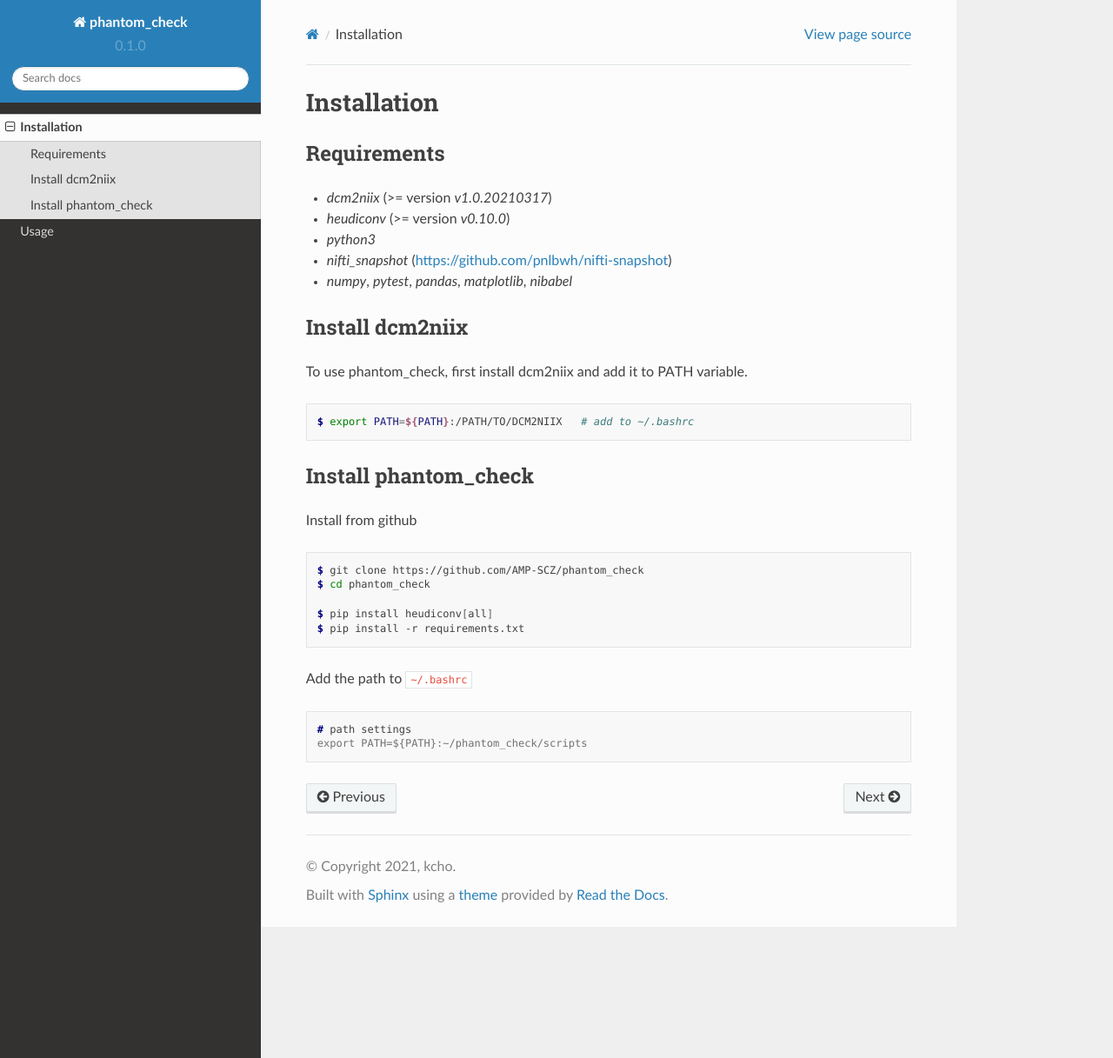
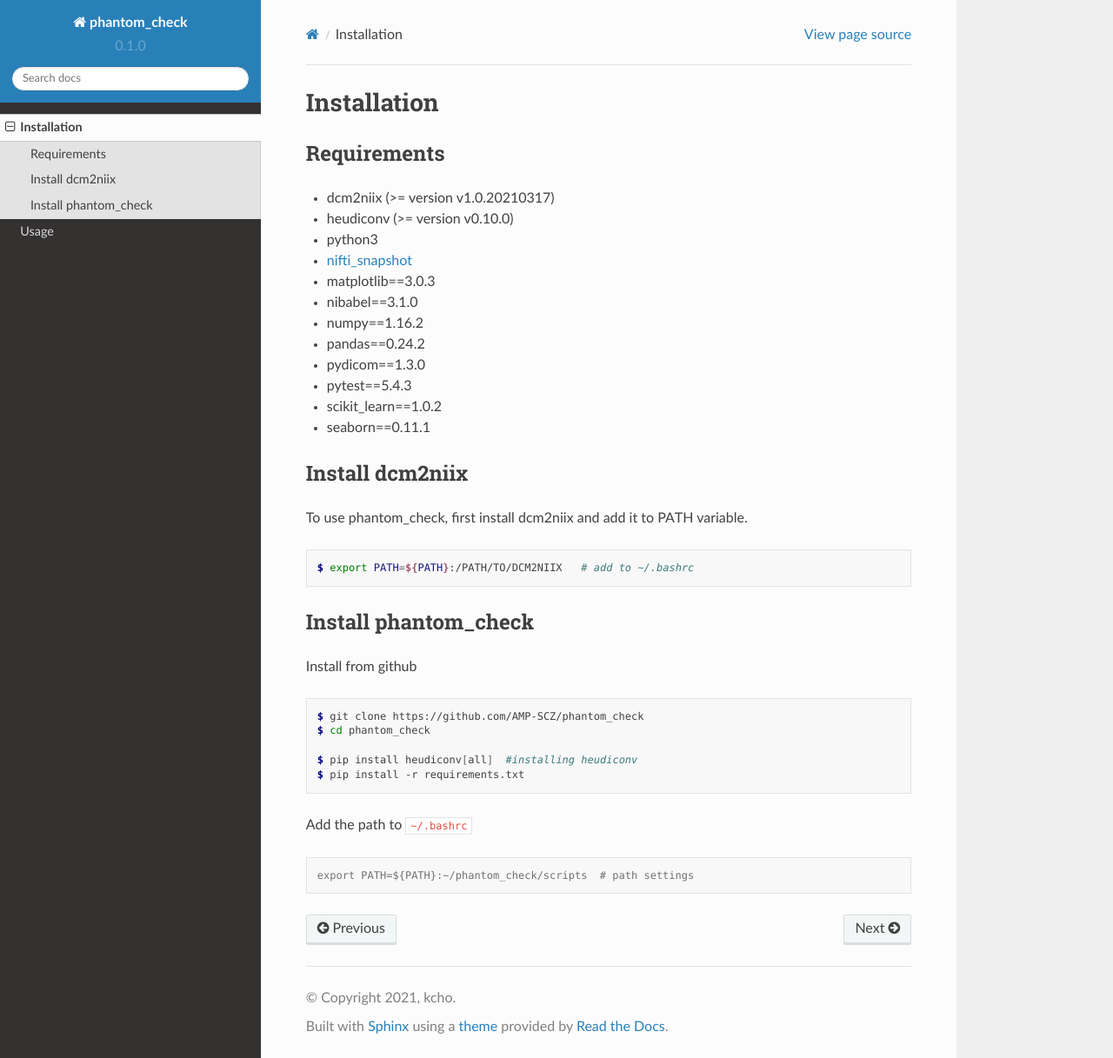
Before and after one commit to AMP-SCZ/qqc, a Sphinx documentation site: the page built from docs/source/installation.rst, in a window 1280 px wide and 1217 px high. Shown: the whole window at 87% size. Built offline with Sphinx 7.4.7 and the Read the Docs theme 2.0.0, drawn with Linux system fonts in a browser that asks for light colours.

Commit message:
docs: minor

```diff
--- a/README.rst
+++ b/README.rst
@@ -3,4 +3,4 @@ phantom_check tutorial
 
 Convert U24 MRI dicoms to BIDS format and run quick quality checks.
 
-https://docs.readthedocs.io/en/stable/tutorial/
+https://phantom-check.readthedocs.io/en/latest/
--- a/docs/source/installation.rst
+++ b/docs/source/installation.rst
@@ -6,16 +6,21 @@ Installation
 Requirements
 ------------
 
-- `dcm2niix` (>= version `v1.0.20210317`)
+- dcm2niix (>= version v1.0.20210317)
+- heudiconv (>= version v0.10.0)
+- python3
+- `nifti_snapshot <https://github.com/pnlbwh/nifti-snapshot>`_
+- matplotlib==3.0.3
+- nibabel==3.1.0
+- numpy==1.16.2
+- pandas==0.24.2
+- pydicom==1.3.0
+- pytest==5.4.3
+- scikit_learn==1.0.2
+- seaborn==0.11.1
 
-- `heudiconv` (>= version `v0.10.0`)
 
-- `python3`
-
-- `nifti_snapshot` (https://github.com/pnlbwh/nifti-snapshot)
-
-- `numpy`, `pytest`, `pandas`, `matplotlib`, `nibabel`
-
+.. _dcm2niix:
 
 Install dcm2niix
 ----------------
@@ -36,7 +44,7 @@ Install from github
    $ git clone https://github.com/AMP-SCZ/phantom_check
    $ cd phantom_check
 
-   $ pip install heudiconv[all]
+   $ pip install heudiconv[all]  #installing heudiconv
    $ pip install -r requirements.txt
 
 
@@ -44,5 +52,4 @@ Add the path to ``~/.bashrc``
 
 .. code-block:: console
 
-   # path settings
-   export PATH=${PATH}:~/phantom_check/scripts
+   export PATH=${PATH}:~/phantom_check/scripts  # path settings
```
Also changed, not shown: other parts of docs/source/installation.rst (+3 -0 lines), docs/source/index.rst (+5 -5 lines), docs/source/usage.rst (+29 -18 lines).
